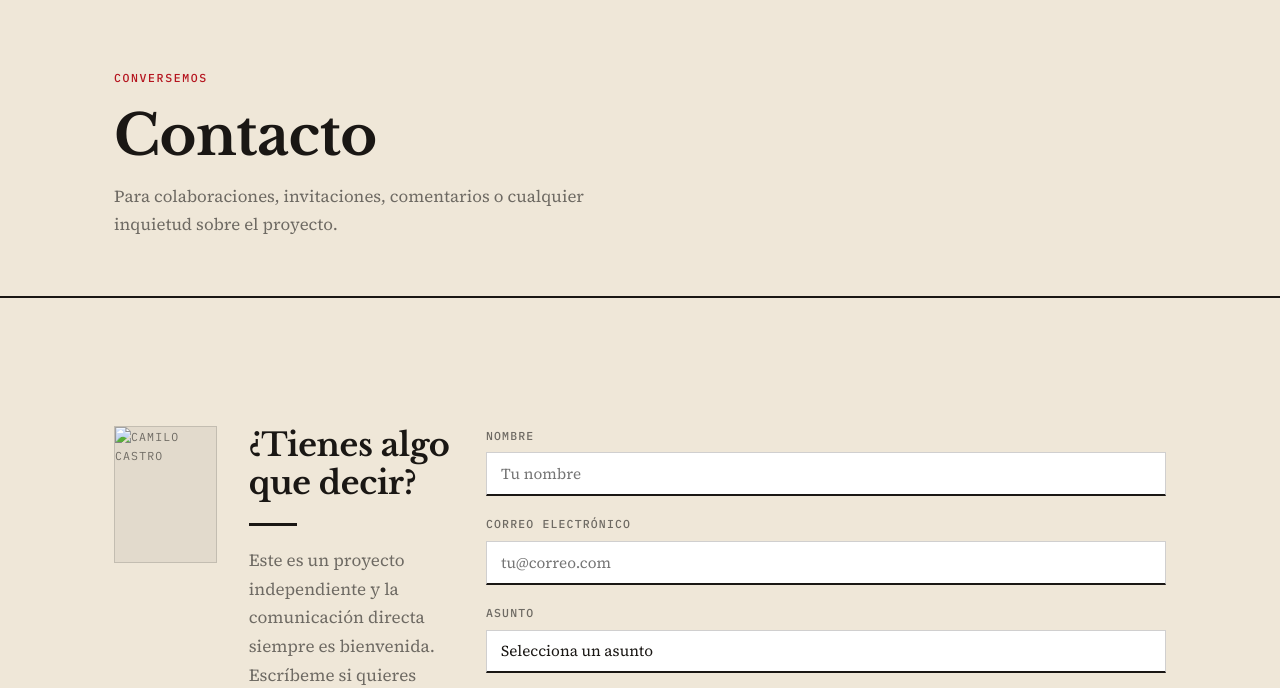
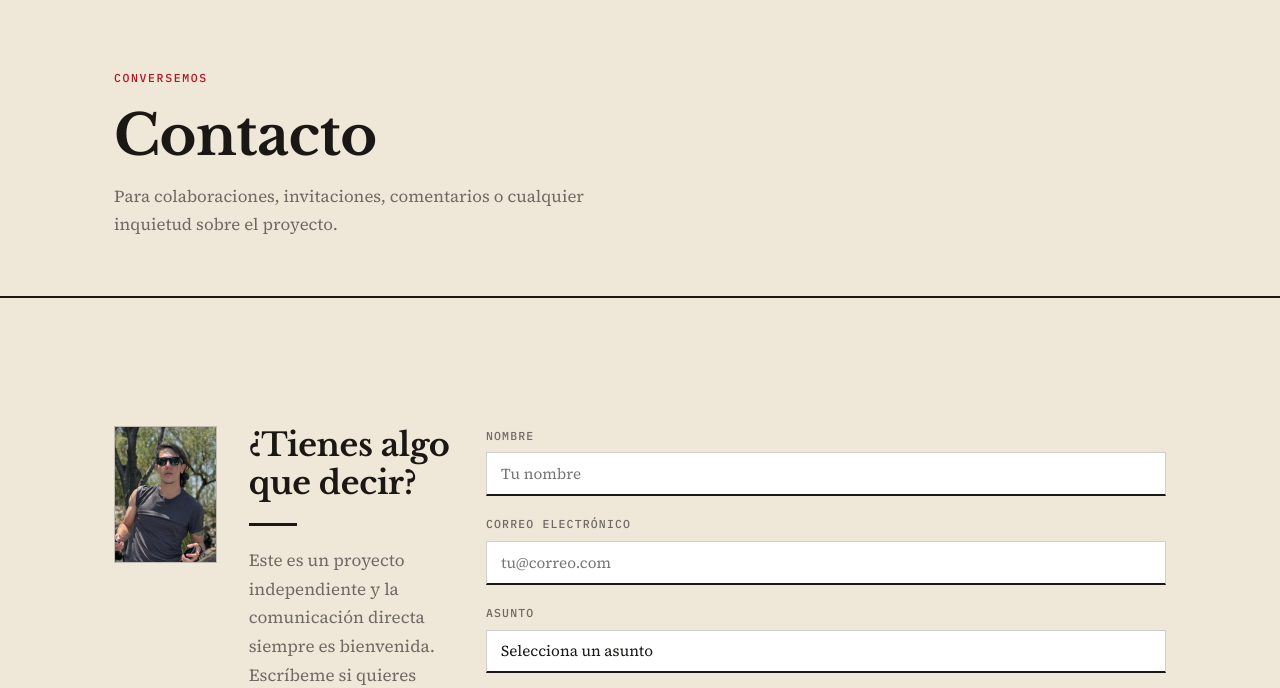
Before and after one commit to lccastrop/sentidosendisputa, a website: page pages/contacto.html in a window 1280 px wide. Shown: the part 68-756 px from the top of the page. Drawn offline with nearby package versions, Linux system fonts and the light colour scheme.

Commit message:
Corrige rutas de favicon y foto en producción Vercel

```diff
--- a/pages/contacto.html
+++ b/pages/contacto.html
@@ -9,8 +9,8 @@
   <link rel="preconnect" href="https://fonts.gstatic.com" crossorigin />
   <link href="https://fonts.googleapis.com/css2?family=Libre+Baskerville:ital,wght@0,400;0,700;1,400&family=Source+Serif+4:ital,wght@0,400;0,600;1,400&family=IBM+Plex+Mono:wght@400;500&display=swap" rel="stylesheet" />
   <link rel="stylesheet" href="../css/style.css" />
-  <link rel="icon" type="image/svg+xml" href="../img/favicon.svg" />
-  <link rel="icon" type="image/png" href="../img/favicon.png" />
+  <link rel="icon" type="image/svg+xml" href="/img/favicon.svg" />
+  <link rel="icon" type="image/png" href="/img/favicon.png" />
 </head>
 <body>
 
@@ -52,7 +52,7 @@
 
           <div class="contact-info">
             <div class="about-photo">
-              <img src="../img/foto-camilo.jpg" alt="Camilo Castro" />
+              <img src="/img/foto-camilo.jpg" alt="Camilo Castro" />
             </div>
             <div>
               <h2>¿Tienes algo<br />que decir?</h2>
```
Also changed, not shown: index.html (+2 -2 lines), pages/formacion.html (+2 -2 lines), pages/publicaciones.html (+2 -2 lines), img/foto-camilo.jpg (added).
